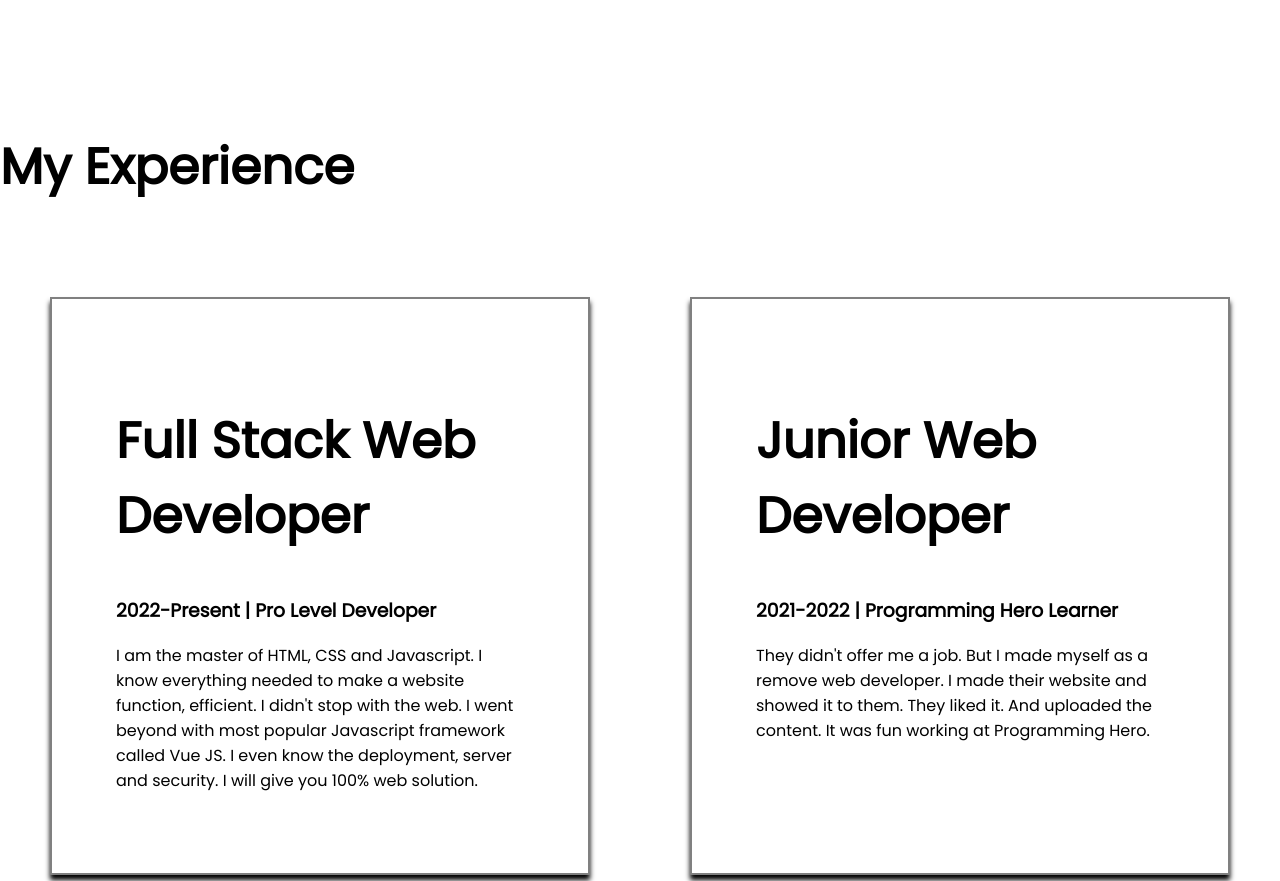
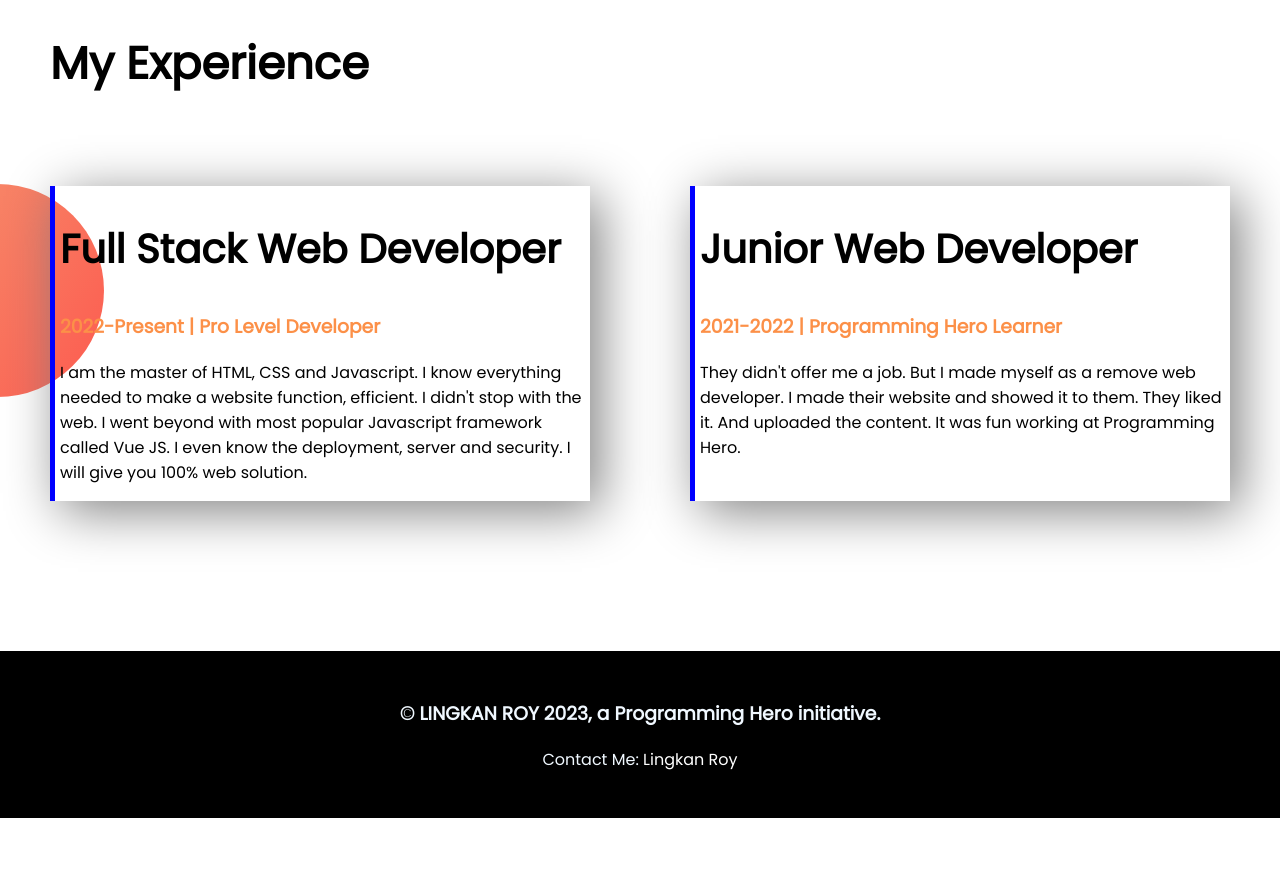
Before and after one commit to lingkanroy/developer-portfolio, a plain HTML site: page index.html in a window 1280 px wide. Shown: the part 1440-2321 px from the top of the page. After the commit the page ends 2258 px from the top, so only its background shows below. Drawn offline with Linux system fonts and the light colour scheme.

Commit message:
card-shado

```diff
--- a/index.html
+++ b/index.html
@@ -17,12 +17,10 @@
     <section class="top-banar flexibal-containar">
         <div class="home-half">
             <h1>Welcome To</h1>
-            <h1><span class="polior">Lingkan Roy </span>Portfolio</h1>
+            <h1><span class="polior">Lingkan Roy </span> Portfolio</h1>
             <h3>Web designer and Web developer</h3>
-            <p>Hay my-self Lingkan.I am professional web designer and web developer.I give my best of
-                best.If you nead
-                web
-                developer you can hair me.</p>
+            <p>Hay my-self Lingkan.I am professional web designer and web developer.I give my best of best.If you nead
+                web developer you can hair me.</p>
             <a class="link-button" target="_blank" href="https://www.facebook.com/lingkanroy77">Hire Me</a>
         </div>
         <div class="home-half">
@@ -45,19 +43,19 @@
         </div>
     </section>
     <section class="Experience-card">
-        <h1>My Experience</h1>
+        <h1 style="padding-left:50px;">My Experience</h1>
         <div class="flexibal-containar">
             <div class="home-half e-card">
-                <h1>Full Stack Web Developer</h1>
-                <h3>2022-Present | Pro Level Developer</h3>
+                <h2>Full Stack Web Developer</h2>
+                <h3 class="polior">2022-Present | Pro Level Developer</h3>
                 <p>I am the master of HTML, CSS and Javascript. I know everything needed to make a website function,
                     efficient. I didn't stop with the web. I went beyond with most popular Javascript framework called
                     Vue
                     JS. I even know the deployment, server and security. I will give you 100% web solution.</p>
             </div>
             <div class="home-half e-card">
-                <h1>Junior Web Developer</h1>
-                <h3>2021-2022 | Programming Hero Learner</h3>
+                <h2>Junior Web Developer</h2>
+                <h3 class="polior">2021-2022 | Programming Hero Learner</h3>
                 <p>They didn't offer me a job. But I made myself as a remove web developer. I made their website and
                     showed
                     it to them. They liked it. And uploaded the content. It was fun working at Programming Hero.</p>
--- a/style.css
+++ b/style.css
@@ -4,16 +4,16 @@ body {
 }
 
 h1 {
-    font-size: 50px;
+    font-size: 45px;
 }
 
 .polior {
-    color: rgb(255, 102, 0);
+    color: rgb(252, 144, 72);
 }
 
 .flexibal-containar {
     display: flex;
-    margin-bottom: 150px;
+    margin-bottom: 100px;
 
 }
 
@@ -54,10 +54,22 @@ h1 {
 
 .e-card {
     box-shadow: rgb(1, 25, 26);
-    border: 2px solid grey;
+    border-left: 5px solid blue;
     margin: 50px;
-    box-shadow: 0 5px 5px 0 black;
+    box-shadow: 10px 10px 50px gray;
+    padding: 0px 5px;
 
+}
+
+.Experience-card {
+    background-image: url(images/exp-bg.png);
+    background-repeat: no-repeat;
+    background-position: left;
+}
+
+h2 {
+    font-size: 40px;
+    padding: 0px;
 }
 
 .foot {
@@ -69,4 +81,5 @@ h1 {
 
 .foot a {
     text-decoration: none;
+    color: rgb(255, 255, 255);
 }
```
